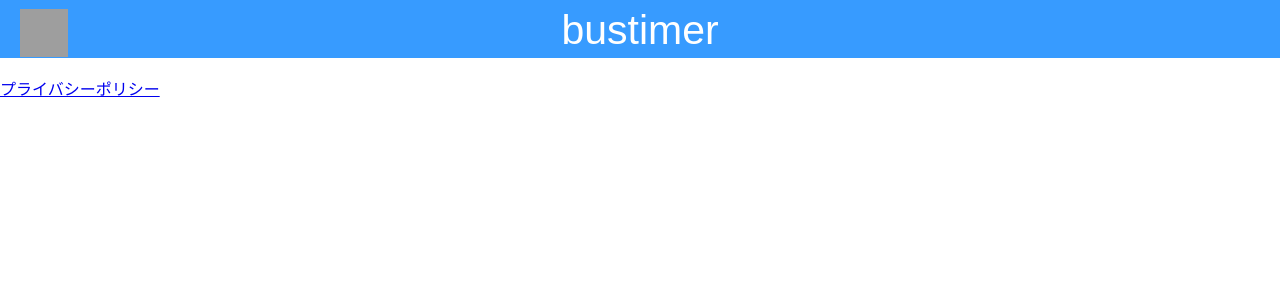
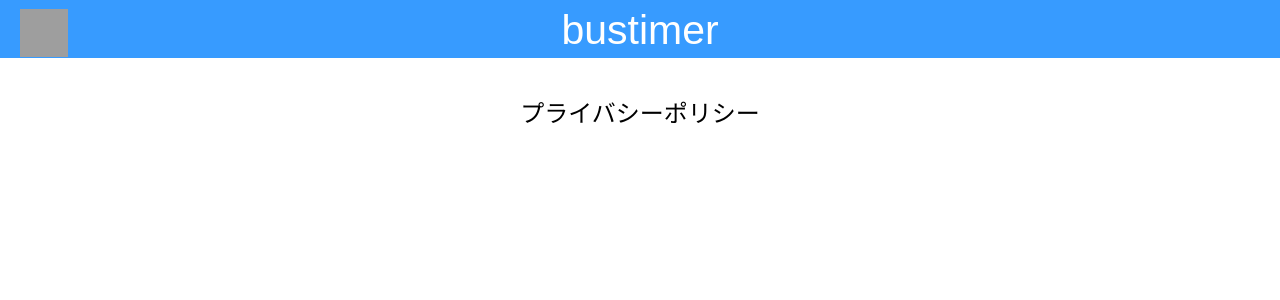
Before and after one commit to sfc-tlab/reiwa_bustimer, a Next.js app in the folder front/: page /setting in a window 1280 px wide. Shown: the top 300 px of the page. Built offline with nearby package versions, Linux system fonts and the light colour scheme; grey boxes are pictures that could not be loaded.

Commit message:
ルーティングのバグ修正

```diff
--- a/front/components/Header.tsx
+++ b/front/components/Header.tsx
@@ -30,7 +30,6 @@ export default class Header extends Component<{}, HeaderState> {
 
   render () {
     const { store } = this.props;
-    console.log(store.pathName)
 
     return (
       <Wrapper>
@@ -49,7 +48,7 @@ export default class Header extends Component<{}, HeaderState> {
             :
             <span
               className="header-button schedule"
-              onClick={e => this.jumpTo(e, '/')}
+              onClick={e => this.jumpTo(e, store.beforePath)}
             >
               <img
                 className="return-icon"
--- a/front/pages/index.tsx
+++ b/front/pages/index.tsx
@@ -22,6 +22,7 @@ class Index extends Component {
     // const pos = await location.getPosName();
     const { store } = this.props;
     store.setLoading(true);
+    store.setPath('/', '/');
     store.setDate();
     store.setFromTo('sho', 'sfc');
     this.interval = setInterval(() => {
--- a/front/pages/policy.tsx
+++ b/front/pages/policy.tsx
@@ -10,7 +10,7 @@ export default class PrivacyPolicy extends Component {
   componentWillMount() {
     const { store } = this.props;
 
-    store.setPath('/policy');
+    store.setPath('/setting', '/policy');
   }
 
 
--- a/front/pages/schedule.tsx
+++ b/front/pages/schedule.tsx
@@ -10,7 +10,7 @@ class Schedule extends Component {
   componentWillMount() {
     const { store } = this.props;
 
-    store.setPath('/schedule');
+    store.setPath('/', '/schedule');
   }
 
   render () {
--- a/front/pages/setting.tsx
+++ b/front/pages/setting.tsx
@@ -11,7 +11,7 @@ class Setting extends Component {
   componentWillMount() {
     const { store } = this.props;
 
-    store.setPath('/setting');
+    store.setPath('/', '/setting');
   }
 
   jumpTo = (e, path) => {
@@ -26,7 +26,12 @@ class Setting extends Component {
       <Wrapper>
         <div className="setting">
 
-          <a href='/policy'> プライバシーポリシー </a>
+          <div
+            className="link"
+            onClick={e => this.jumpTo(e, '/policy')}
+          >
+            プライバシーポリシー
+          </div>
         </div>
       </Wrapper>
     )
@@ -38,6 +43,17 @@ const Wrapper = styled.div`
   padding-top: 74px;
   width: 100%;
   z-index: 998;
+  text-align: center;
+  font-size: 24px;
+
+  .link {
+    padding: 20px;
+
+  }
+
+  .link:active{
+      color : #26a69a;
+  }
 `;
 
 export default Setting;
--- a/front/stores/main.ts
+++ b/front/stores/main.ts
@@ -79,6 +79,9 @@ export default class MainStore {
   @observable
   pathName: string = '/';
 
+  @observable
+  beforePath: string = '/';
+
   @computed
   get tweetHashtags () {
     return `bustimer,${this.wayToSchool}なう`;
@@ -123,8 +126,9 @@ export default class MainStore {
   }
 
   @action
-  setPath = path => {
-    this.pathName = path;
+  setPath = (beforePath, nextPath) => {
+    this.beforePath = beforePath;
+    this.pathName = nextPath;
   }
 
   @action
```
